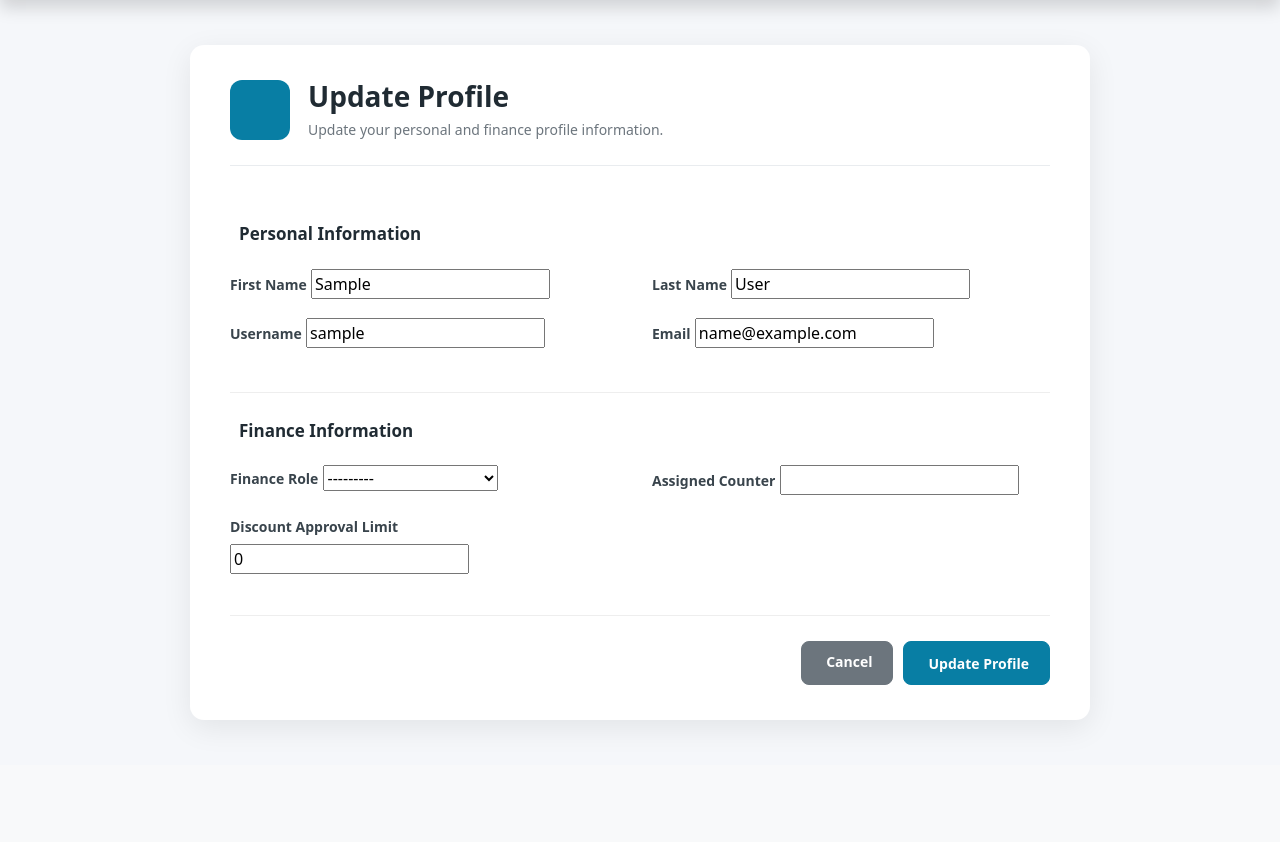
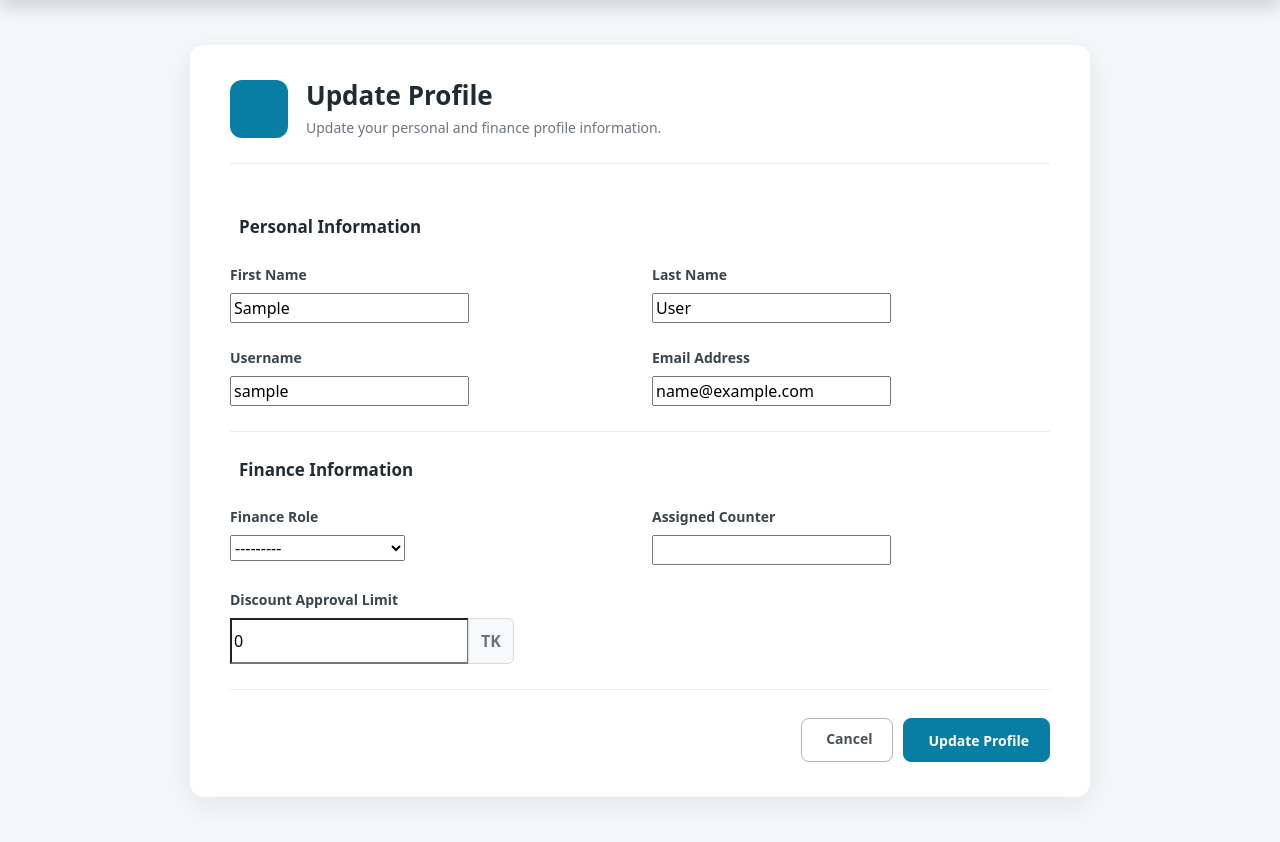
Before and after one commit to FarabiAkash/iieih-iportal-dev, a Django app: page /ruhul/profile/update/ in a window 1280 px wide. Shown: the part 62-904 px from the top of the page. Before the commit the page ends 790 px from the top, so only its background shows below. Run offline with Django 5.2, Linux system fonts and the light colour scheme; the visitor is signed in with stand-in values (Sample User, id 1); data comes from the database, SQL or seed files in the repository; some libraries are stand-ins or nearby versions.

Commit message:
Update finance user profile

```diff
--- a/users_ruhul/templates/users_ruhul/profile_Update_form.html
+++ b/users_ruhul/templates/users_ruhul/profile_Update_form.html
@@ -49,26 +52,25 @@
                 </div>
 
 
-                <div class="row">
-                     <!-- First name -->
+                <div class="row g-4">
 
-                    <div class="col-md-6 mb-3">
+                    <!-- First Name -->
 
-                        <label for="{{ form_data.username.id_for_label }}"
-                               class="form-label">
+                    <div class="col-md-6">
 
+                        <label
+                            for="{{ form_data.first_name.id_for_label }}"
+                            class="form-label"
+                        >
                             First Name
-
                         </label>
 
                         {{ form_data.first_name }}
 
                         {% if form_data.first_name.errors %}
 
-                            <div class="text-danger small mt-1">
-
+                            <div class="field-error">
                                 {{ form_data.first_name.errors }}
-
                             </div>
 
                         {% endif %}
@@ -76,25 +78,23 @@
                     </div>
 
 
-                     <!-- Last name -->
+                    <!-- Last Name -->
 
-                    <div class="col-md-6 mb-3">
+                    <div class="col-md-6">
 
-                        <label for="{{ form_data.username.id_for_label }}"
-                               class="form-label">
-
+                        <label
+                            for="{{ form_data.last_name.id_for_label }}"
+                            class="form-label"
+                        >
                             Last Name
-
                         </label>
 
                         {{ form_data.last_name }}
 
                         {% if form_data.last_name.errors %}
 
-                            <div class="text-danger small mt-1">
-
+                            <div class="field-error">
                                 {{ form_data.last_name.errors }}
-
                             </div>
 
                         {% endif %}
@@ -104,23 +104,21 @@
 
                     <!-- Username -->
 
-                    <div class="col-md-6 mb-3">
+                    <div class="col-md-6">
 
-                        <label for="{{ form_data.username.id_for_label }}"
-                               class="form-label">
-
+                        <label
+                            for="{{ form_data.username.id_for_label }}"
+                            class="form-label"
+                        >
                             Username
-
                         </label>
 
                         {{ form_data.username }}
 
                         {% if form_data.username.errors %}
 
-                            <div class="text-danger small mt-1">
-
+                            <div class="field-error">
                                 {{ form_data.username.errors }}
-
                             </div>
 
                         {% endif %}
@@ -130,23 +128,21 @@
 
                     <!-- Email -->
 
-                    <div class="col-md-6 mb-3">
+                    <div class="col-md-6">
 
-                        <label for="{{ form_data.email.id_for_label }}"
-                               class="form-label">
-
-                            Email
-
+                        <label
+                            for="{{ form_data.email.id_for_label }}"
+                            class="form-label"
+                        >
+                            Email Address
                         </label>
 
                         {{ form_data.email }}
 
                         {% if form_data.email.errors %}
 
-                            <div class="text-danger small mt-1">
-
+                            <div class="field-error">
                                 {{ form_data.email.errors }}
-
                             </div>
 
                         {% endif %}
@@ -171,27 +167,25 @@
                 </div>
 
 
-                <div class="row">
+                <div class="row g-4">
 
                     <!-- Finance Role -->
 
-                    <div class="col-md-6 mb-3">
+                    <div class="col-md-6">
 
-                        <label for="{{ form_data.finance_role.id_for_label }}"
-                               class="form-label">
-
+                        <label
+                            for="{{ form_data.finance_role.id_for_label }}"
+                            class="form-label"
+                        >
                             Finance Role
-
                         </label>
 
                         {{ form_data.finance_role }}
 
                         {% if form_data.finance_role.errors %}
 
-                            <div class="text-danger small mt-1">
-
+                            <div class="field-error">
                                 {{ form_data.finance_role.errors }}
-
                             </div>
 
                         {% endif %}
@@ -201,23 +195,21 @@
 
                     <!-- Assigned Counter -->
 
-                    <div class="col-md-6 mb-3">
+                    <div class="col-md-6">
 
-                        <label for="{{ form_data.assigned_counter.id_for_label }}"
-                               class="form-label">
-
+                        <label
+                            for="{{ form_data.assigned_counter.id_for_label }}"
+                            class="form-label"
+                        >
                             Assigned Counter
-
                         </label>
 
                         {{ form_data.assigned_counter }}
 
                         {% if form_data.assigned_counter.errors %}
 
-                            <div class="text-danger small mt-1">
-
+                            <div class="field-error">
                                 {{ form_data.assigned_counter.errors }}
-
                             </div>
 
                         {% endif %}
@@ -227,23 +219,29 @@
 
                     <!-- Discount Approval Limit -->
 
-                    <div class="col-md-6 mb-3">
+                    <div class="col-md-6">
 
-                        <label for="{{ form_data.discount_approval_limit.id_for_label }}"
-                               class="form-label">
-
+                        <label
+                            for="{{ form_data.discount_approval_limit.id_for_label }}"
+                            class="form-label"
+                        >
                             Discount Approval Limit
-
                         </label>
 
-                        {{ form_data.discount_approval_limit }}
+                        <div class="input-group">
+
+                            {{ form_data.discount_approval_limit }}
+
+                            <span class="input-group-text">
+                                TK
+                            </span>
+
+                        </div>
 
                         {% if form_data.discount_approval_limit.errors %}
 
-                            <div class="text-danger small mt-1">
-
+                            <div class="field-error">
                                 {{ form_data.discount_approval_limit.errors }}
-
                             </div>
 
                         {% endif %}
@@ -259,8 +257,10 @@
 
             <div class="form-actions">
 
-                <a href="{% url 'ruhul_profile' %}"
-                   class="btn btn-secondary">
+                <a
+                    href="{% url 'ruhul_profile' %}"
+                    class="btn btn-outline-secondary"
+                >
 
                     <i class="bi bi-arrow-left me-1"></i>
 
@@ -336,19 +342,22 @@
 
     gap: 18px;
 
-    margin-bottom: 30px;
+    margin-bottom: 25px;
 
     padding-bottom: 25px;
 
     border-bottom: 1px solid #e9ecef;
+
 }
 
 
 .profile-icon {
 
-    width: 60px;
+    width: 58px;
 
-    height: 60px;
+    height: 58px;
+
+    flex-shrink: 0;
 
     border-radius: 12px;
 
@@ -362,7 +371,8 @@
 
     justify-content: center;
 
-    font-size: 28px;
+    font-size: 26px;
+
 }
 
 
@@ -370,11 +380,12 @@
 
     margin: 0;
 
-    font-size: 28px;
+    font-size: 26px;
 
     font-weight: 700;
 
     color: #202b33;
+
 }
 
 
@@ -408,13 +432,14 @@
 
     gap: 9px;
 
-    margin-bottom: 22px;
+    margin-bottom: 24px;
 
     font-size: 17px;
 
     font-weight: 700;
 
     color: #202b33;
+
 }
 
 
@@ -423,14 +448,19 @@
     color: #087ea4;
 
     font-size: 20px;
+
 }
 
 
 /* =========================================
-   LABEL
+   FORM LABEL
 ========================================= */
 
 .form-label {
+
+    display: block;
+
+    margin-bottom: 8px;
 
     font-size: 14px;
 
@@ -438,16 +468,25 @@
 
     color: #39444c;
 
-    margin-bottom: 7px;
+}
+
+
+.form-label::after {
+
+    content: "";
+
 }
 
 
 /* =========================================
-   INPUT
+   FORM INPUT
 ========================================= */
 
 .form-control,
+
 .form-select {
+
+    width: 100%;
 
     min-height: 46px;
 
@@ -455,21 +494,100 @@
 
     border-radius: 8px;
 
-    padding: 9px 13px;
+    padding: 10px 13px;
 
     font-size: 14px;
 
-    transition: 0.2s;
+    color: #212529;
+
+    background-color: #ffffff;
+
+    transition:
+        border-color 0.2s ease,
+        box-shadow 0.2s ease;
+
+}
+
+
+.form-control:hover,
+
+.form-select:hover {
+
+    border-color: #b8c1c8;
+
 }
 
 
 .form-control:focus,
+
 .form-select:focus {
 
     border-color: #087ea4;
 
     box-shadow:
         0 0 0 0.2rem rgba(8, 126, 164, 0.12);
+
+    outline: none;
+
+}
+
+
+/* =========================================
+   INPUT GROUP
+========================================= */
+
+.input-group .form-control {
+
+    border-top-right-radius: 0;
+
+    border-bottom-right-radius: 0;
+
+}
+
+
+.input-group-text {
+
+    min-height: 46px;
+
+    background: #f8f9fa;
+
+    border: 1px solid #d6dce1;
+
+    color: #6c757d;
+
+    font-weight: 600;
+
+}
+
+
+/* =========================================
+   ERROR MESSAGE
+========================================= */
+
+.field-error {
+
+    margin-top: 6px;
+
+    font-size: 13px;
+
+    color: #dc3545;
+
+}
+
+
+.field-error ul {
+
+    margin: 0;
+
+    padding-left: 18px;
+
+}
+
+
+.field-error li {
+
+    margin-bottom: 2px;
+
 }
 
 
@@ -483,9 +601,12 @@
 
     justify-content: flex-end;
 
+    align-items: center;
+
     gap: 10px;
 
-    padding-top: 25px;
+    padding-top: 28px;
+
 }
 
 
@@ -500,30 +621,45 @@
     font-size: 14px;
 
     font-weight: 600;
+
 }
 
 
-.btn-primary {
+.form-actions .btn-primary {
 
     background: #087ea4;
 
     border-color: #087ea4;
+
 }
 
 
-.btn-primary:hover {
+.form-actions .btn-primary:hover {
 
     background: #056b8c;
 
     border-color: #056b8c;
+
 }
 
 
-.btn-secondary {
+.form-actions .btn-outline-secondary {
+
+    border-color: #adb5bd;
+
+    color: #495057;
+
+}
+
+
+.form-actions .btn-outline-secondary:hover {
 
     background: #6c757d;
 
     border-color: #6c757d;
+
+    color: #ffffff;
+
 }
 
 
```
Also changed, not shown: other parts of users_ruhul/templates/users_ruhul/profile_Update_form.html (+102 -7 lines), users_ruhul/templates/users_ruhul/profile.html (+119 -51 lines).
